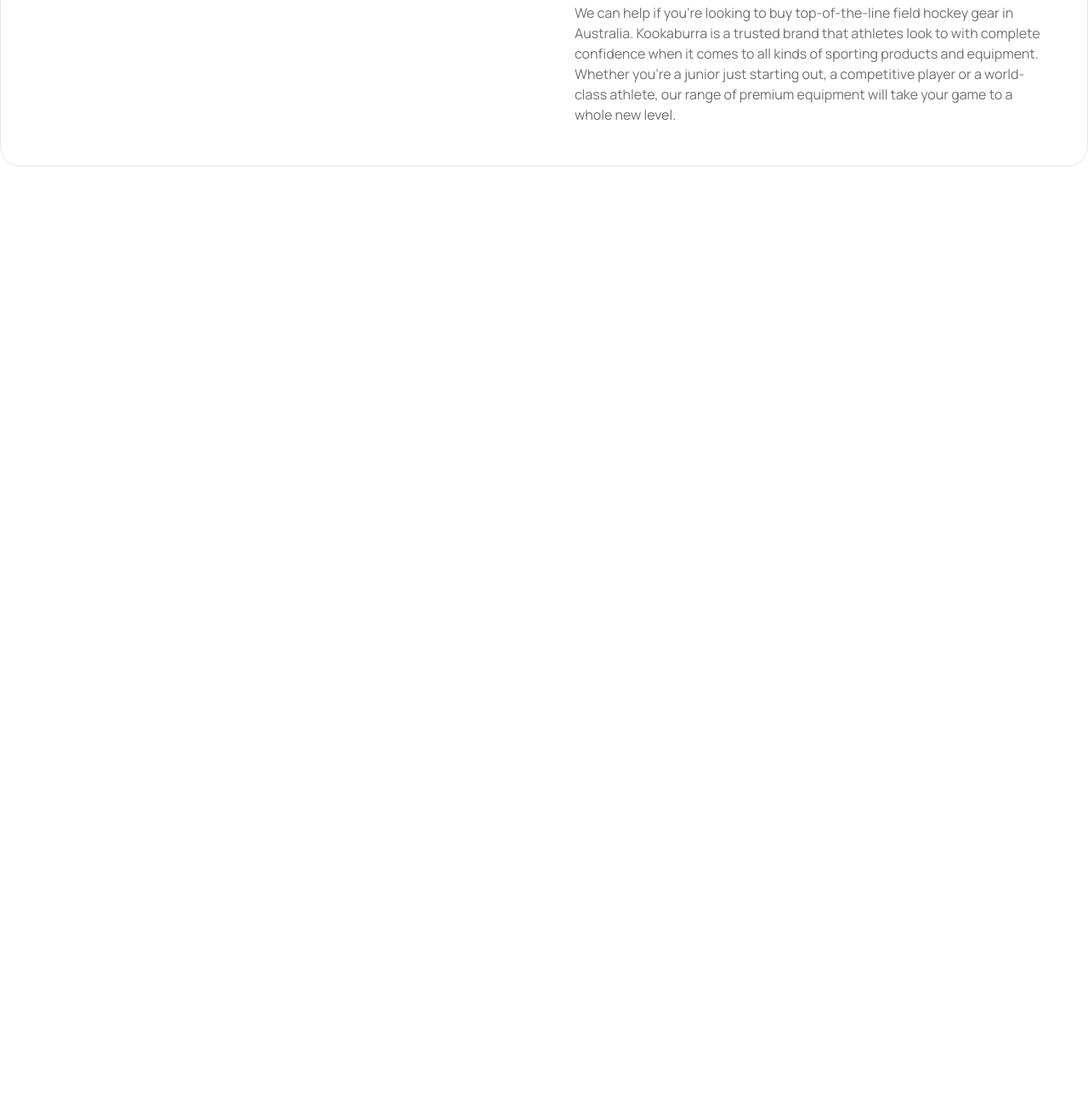
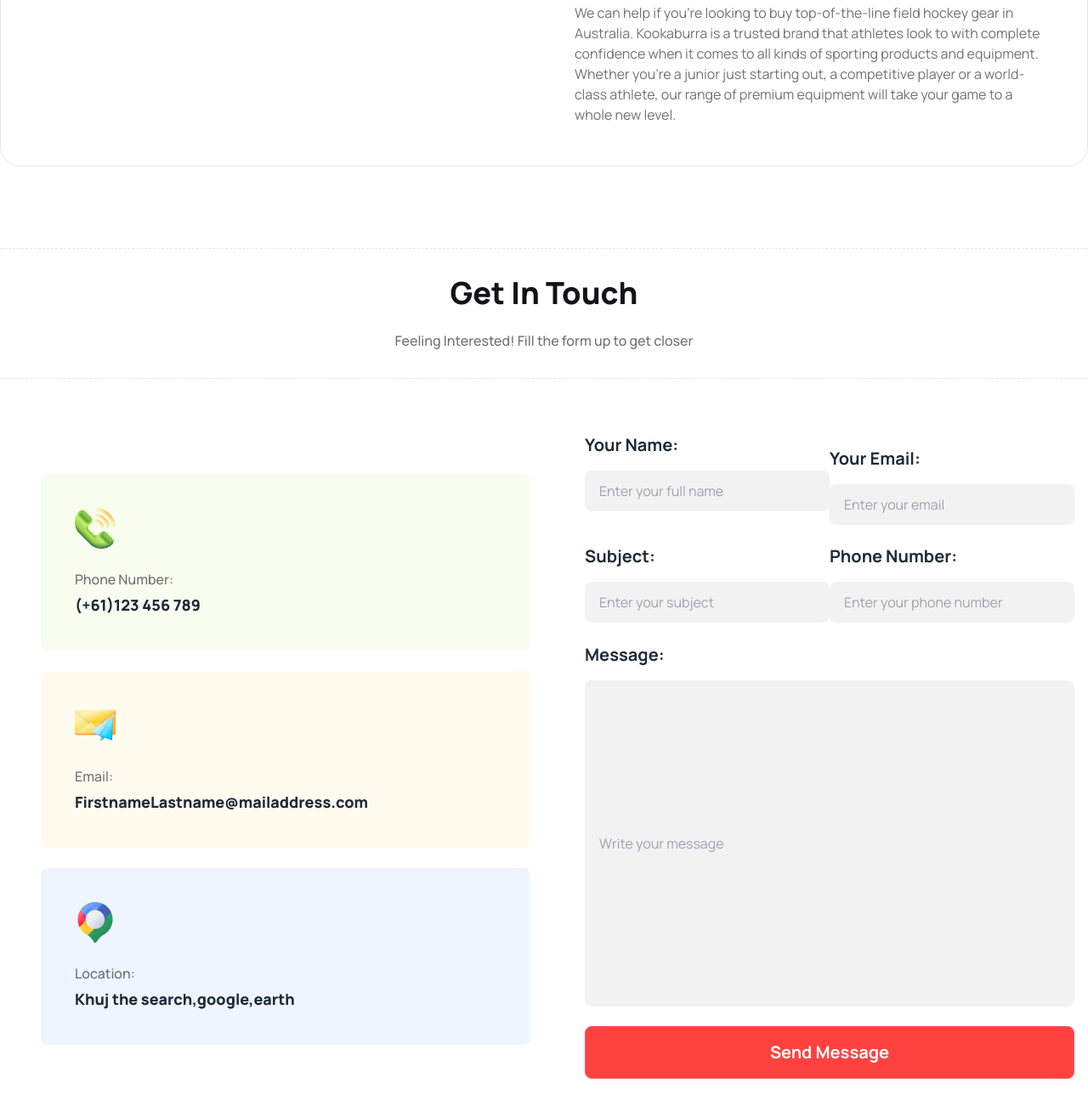
Before and after one commit to hqefahad/Hockeys-with-Daisy-UI, a plain HTML site: page index.html in a window 1280 px wide. Shown: the part 4847-6155 px from the top of the page at 85% size. Before the commit the page ends 5139 px from the top, so only its background shows below. Drawn offline with nearby package versions, Linux system fonts and the light colour scheme.

Commit message:
Get in touch section w/o social banner

```diff
--- a/index.html
+++ b/index.html
@@ -25,6 +25,9 @@
                         'color-primary': '#FF4240',
                         'color-title': '#131318',
                         'color-para': 'rgba(19, 19, 24, 0.60)',
+                        'back-phone': 'rgba(188, 237, 109, 0.10)',
+                        'back-mail' : 'rgba(253, 221, 95, 0.10)',
+                        'back-location' : 'rgba(98, 156, 243, 0.10)',
                     }
                 }
             }
@@ -912,16 +915,25 @@
                             Our Equipment
                         </div>
                         <div class="collapse-content text-color-para text-base font-normal">
-                            <p>We can help if you're looking to buy top-of-the-line field hockey gear in Australia. Kookaburra is a trusted brand that athletes look to with complete confidence when it comes to all kinds of sporting products and equipment. Whether you're a junior just starting out, a competitive player or a world-class athlete, our range of premium equipment will take your game to a whole new level.</p>
+                            <p>We can help if you're looking to buy top-of-the-line field hockey gear in Australia.
+                                Kookaburra is a trusted brand that athletes look to with complete confidence when it
+                                comes to all kinds of sporting products and equipment. Whether you're a junior just
+                                starting out, a competitive player or a world-class athlete, our range of premium
+                                equipment will take your game to a whole new level.</p>
                         </div>
                     </div>
                     <div class="collapse flex-1 collapse-plus ">
                         <input type="radio" name="my-accordion-3" checked="checked" />
-                        <div class="collapse-title text-color-title  text-color-title  text-color-title text-xl font-bold my-4">
+                        <div
+                            class="collapse-title text-color-title  text-color-title  text-color-title text-xl font-bold my-4">
                             Hockey Training
                         </div>
                         <div class="collapse-content text-color-para text-base font-normal">
-                            <p>We can help if you're looking to buy top-of-the-line field hockey gear in Australia. Kookaburra is a trusted brand that athletes look to with complete confidence when it comes to all kinds of sporting products and equipment. Whether you're a junior just starting out, a competitive player or a world-class athlete, our range of premium equipment will take your game to a whole new level.</p>
+                            <p>We can help if you're looking to buy top-of-the-line field hockey gear in Australia.
+                                Kookaburra is a trusted brand that athletes look to with complete confidence when it
+                                comes to all kinds of sporting products and equipment. Whether you're a junior just
+                                starting out, a competitive player or a world-class athlete, our range of premium
+                                equipment will take your game to a whole new level.</p>
                         </div>
                     </div>
                     <div class="collapse flex-1 collapse-plus ">
@@ -930,7 +942,11 @@
                             Private Lessons
                         </div>
                         <div class="collapse-content text-color-para text-base font-normal">
-                            <p>We can help if you're looking to buy top-of-the-line field hockey gear in Australia. Kookaburra is a trusted brand that athletes look to with complete confidence when it comes to all kinds of sporting products and equipment. Whether you're a junior just starting out, a competitive player or a world-class athlete, our range of premium equipment will take your game to a whole new level.</p>
+                            <p>We can help if you're looking to buy top-of-the-line field hockey gear in Australia.
+                                Kookaburra is a trusted brand that athletes look to with complete confidence when it
+                                comes to all kinds of sporting products and equipment. Whether you're a junior just
+                                starting out, a competitive player or a world-class athlete, our range of premium
+                                equipment will take your game to a whole new level.</p>
                         </div>
                     </div>
                     <div class="collapse flex-1 collapse-plus ">
@@ -939,7 +955,11 @@
                             Ski Touring
                         </div>
                         <div class="collapse-content text-color-para text-base font-normal">
-                            <p>We can help if you're looking to buy top-of-the-line field hockey gear in Australia. Kookaburra is a trusted brand that athletes look to with complete confidence when it comes to all kinds of sporting products and equipment. Whether you're a junior just starting out, a competitive player or a world-class athlete, our range of premium equipment will take your game to a whole new level.</p>
+                            <p>We can help if you're looking to buy top-of-the-line field hockey gear in Australia.
+                                Kookaburra is a trusted brand that athletes look to with complete confidence when it
+                                comes to all kinds of sporting products and equipment. Whether you're a junior just
+                                starting out, a competitive player or a world-class athlete, our range of premium
+                                equipment will take your game to a whole new level.</p>
                         </div>
                     </div>
                     <div class="collapse flex-1 collapse-plus ">
@@ -948,7 +968,11 @@
                             Booking
                         </div>
                         <div class="collapse-content text-color-para text-base font-normal">
-                            <p>We can help if you're looking to buy top-of-the-line field hockey gear in Australia. Kookaburra is a trusted brand that athletes look to with complete confidence when it comes to all kinds of sporting products and equipment. Whether you're a junior just starting out, a competitive player or a world-class athlete, our range of premium equipment will take your game to a whole new level.</p>
+                            <p>We can help if you're looking to buy top-of-the-line field hockey gear in Australia.
+                                Kookaburra is a trusted brand that athletes look to with complete confidence when it
+                                comes to all kinds of sporting products and equipment. Whether you're a junior just
+                                starting out, a competitive player or a world-class athlete, our range of premium
+                                equipment will take your game to a whole new level.</p>
                         </div>
                     </div>
                     <div class="collapse flex-1 collapse-plus ">
@@ -957,13 +981,71 @@
                             Pricings
                         </div>
                         <div class="collapse-content text-color-para text-base font-normal">
-                            <p>We can help if you're looking to buy top-of-the-line field hockey gear in Australia. Kookaburra is a trusted brand that athletes look to with complete confidence when it comes to all kinds of sporting products and equipment. Whether you're a junior just starting out, a competitive player or a world-class athlete, our range of premium equipment will take your game to a whole new level.</p>
+                            <p>We can help if you're looking to buy top-of-the-line field hockey gear in Australia.
+                                Kookaburra is a trusted brand that athletes look to with complete confidence when it
+                                comes to all kinds of sporting products and equipment. Whether you're a junior just
+                                starting out, a competitive player or a world-class athlete, our range of premium
+                                equipment will take your game to a whole new level.</p>
                         </div>
                     </div>
 
                 </div>
             </div>
+        </section>
 
+        <!-- Get in touch Section  -->
+        <section class="my-24">
+            <div class="text-center flex flex-col mb-16 gap-6 border border-dashed border-x-0 py-8 container mx-auto">
+                <h2 class="font-extrabold text-xl lg:text-4xl text-color-title">Get In Touch</h2>
+                <p class="text-color-para max-w-[700px] px-12 text-sm lg:text-base font-medium mx-auto">Feeling Interested! Fill the form up to get closer
+                </p>
+            </div>
+
+            <!-- form  -->
+            <div class="flex flex-col lg:flex-row container mx-auto">
+                <div class="p-12 flex-1 space-y-6">
+                    <div class="p-10 bg-back-phone rounded-lg">
+                        <img src="Images/Group 1171275317.png" alt="">
+                        <p class="text-color-para mt-6 text-base font-medium">Phone Number:</p>
+                        <p class="font-extrabold mt-1 text-lg">(+61)123 456 789</p>
+                    </div>
+                    <div class="p-10 bg-back-mail rounded-lg">
+                        <img src="Images/Group 1171275318.png" alt="">
+                        <p class="text-color-para mt-6 text-base font-medium">Email:</p>
+                        <p class="font-extrabold mt-1 text-lg">FirstnameLastname@mailaddress.com</p>
+                    </div>
+                    <div class="p-10 bg-back-location rounded-lg">
+                        <img src="Images/Group 1171275321.png" alt="">
+                        <p class="text-color-para mt-6 text-base font-medium">Location:</p>
+                        <p class="font-extrabold mt-1 text-lg">Khuj the search,google,earth</p>
+                    </div>
+                </div>
+                <div class="flex-1 grid grid-cols-1 lg:grid-cols-2 mx-4 space-y-4">
+                    <div>
+                        <h2 class="text-base lg:text-xl font-bold mb-1 lg:mb-4">Your Name:</h2>
+                        <input type="text" placeholder="Enter your full name" class="input  bg-base-200 w-full max-w-xs" />
+                    </div>
+                    <div>
+                        <h2 class="text-base lg:text-xl font-bold mb-1 lg:mb-4">Your Email:</h2>
+                        <input type="text" placeholder="Enter your email" class="input  bg-base-200 w-full max-w-xs" />
+                    </div>
+                    <div>
+                        <h2 class="text-base lg:text-xl font-bold mb-1 lg:mb-4">Subject:</h2>
+                        <input type="text" placeholder="Enter your subject" class="input  bg-base-200 w-full max-w-xs" />
+                    </div>
+                    <div>
+                        <h2 class="text-base lg:text-xl font-bold mb-1 lg:mb-4">Phone Number:</h2>
+                        <input type="text" placeholder="Enter your phone number" class="input  bg-base-200 w-full max-w-xs" />
+                    </div>
+                    <div class="lg:col-span-2">
+                        <h2 class="text-base lg:text-xl font-bold mb-1 lg:mb-4">Message:</h2>
+                        <input type="text" placeholder="Write your message" class="input h-96 bg-base-200 w-full" />
+                    </div>
+                    <div class="lg:col-span-2">
+                        <button class="btn btn-error bg-color-primary font-bold text-xl p-4 h-auto text-white w-full">Send Message</button>
+                    </div>
+                </div>
+            </div>
         </section>
     </main>
     <footer></footer>
```
